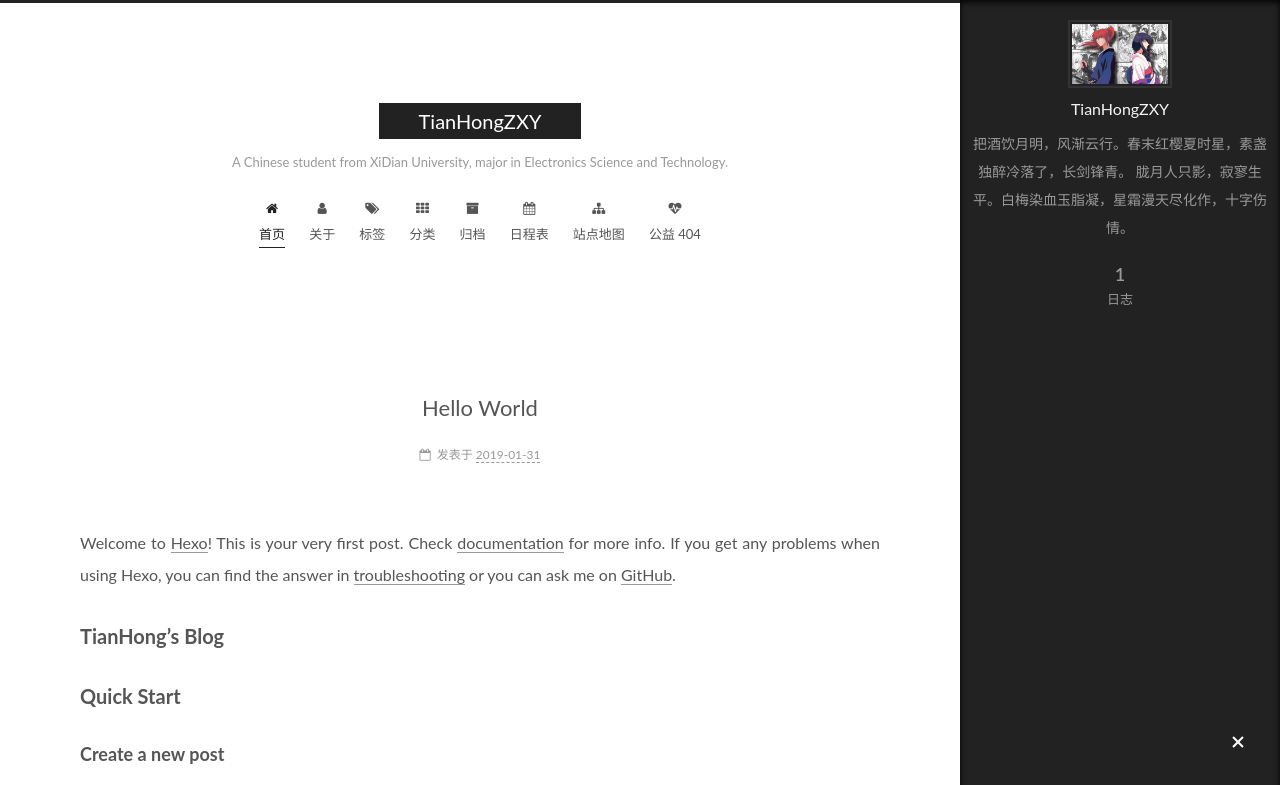
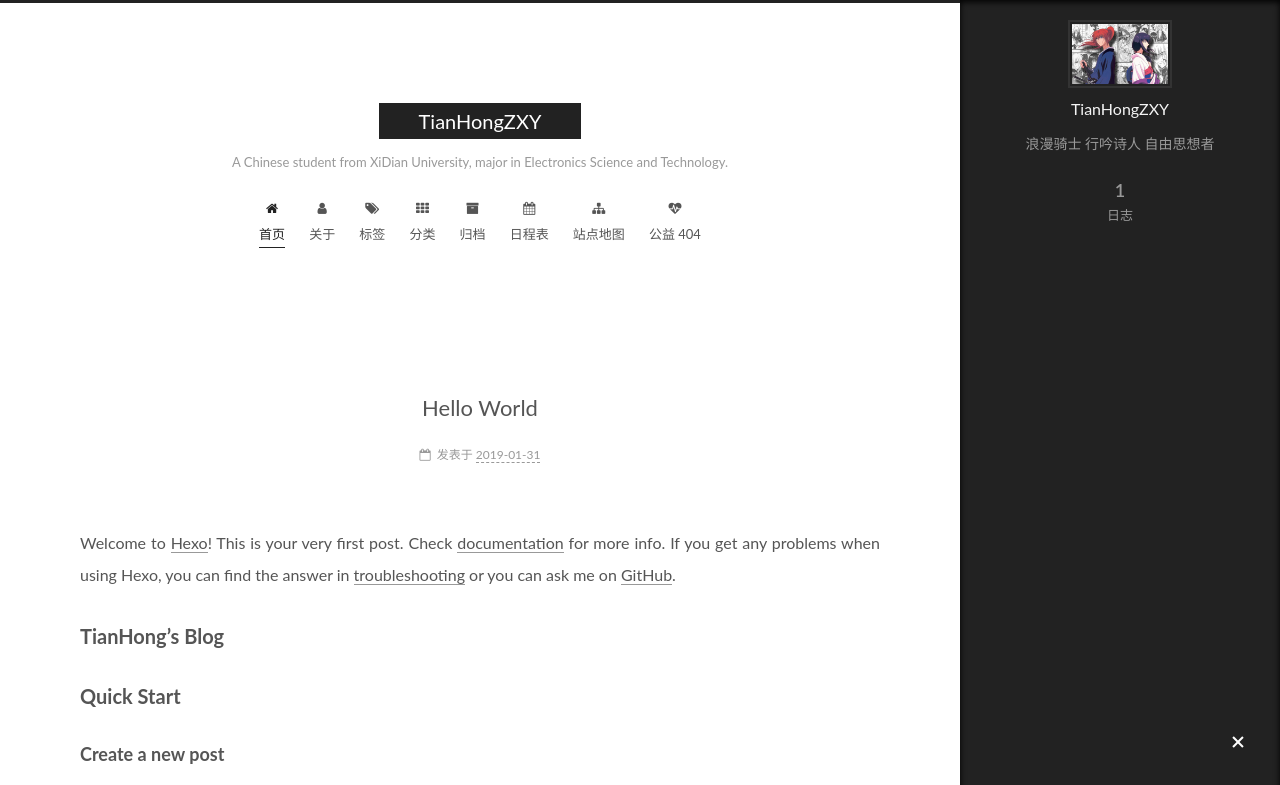
Before and after one commit to TianHongZXY/TianHongZXY.github.io, a plain HTML site: page index.html in a window 1280 px wide. Both pictures are taken after a click on the element 1238 px from the left and 743 px from the top of the page. Shown: the top 785 px of the page. Drawn offline with Linux system fonts and the light colour scheme.

Commit message:
Site updated: 2019-02-01 10:13:39

```diff
--- a/index.html
+++ b/index.html
@@ -96,16 +96,16 @@
 
 
 
-  <meta name="description" content="把酒饮月明，风渐云行。春末红樱夏时星，素盏独醉冷落了，长剑锋青。 胧月人只影，寂寥生平。白梅染血玉脂凝，星霜漫天尽化作，十字伤情。">
+  <meta name="description" content="浪漫骑士 行吟诗人 自由思想者">
 <meta property="og:type" content="website">
 <meta property="og:title" content="TianHongZXY">
 <meta property="og:url" content="https://TianHongZXY.github.io/index.html">
 <meta property="og:site_name" content="TianHongZXY">
-<meta property="og:description" content="把酒饮月明，风渐云行。春末红樱夏时星，素盏独醉冷落了，长剑锋青。 胧月人只影，寂寥生平。白梅染血玉脂凝，星霜漫天尽化作，十字伤情。">
+<meta property="og:description" content="浪漫骑士 行吟诗人 自由思想者">
 <meta property="og:locale" content="zh-CN">
 <meta name="twitter:card" content="summary">
 <meta name="twitter:title" content="TianHongZXY">
-<meta name="twitter:description" content="把酒饮月明，风渐云行。春末红樱夏时星，素盏独醉冷落了，长剑锋青。 胧月人只影，寂寥生平。白梅染血玉脂凝，星霜漫天尽化作，十字伤情。">
+<meta name="twitter:description" content="浪漫骑士 行吟诗人 自由思想者">
 
 
 
@@ -398,7 +398,7 @@
 
     <span hidden itemprop="author" itemscope="" itemtype="http://schema.org/Person">
       <meta itemprop="name" content="TianHongZXY">
-      <meta itemprop="description" content="把酒饮月明，风渐云行。春末红樱夏时星，素盏独醉冷落了，长剑锋青。 胧月人只影，寂寥生平。白梅染血玉脂凝，星霜漫天尽化作，十字伤情。">
+      <meta itemprop="description" content="浪漫骑士 行吟诗人 自由思想者">
       <meta itemprop="image" content="/images/header.jpg">
     </span>
 
@@ -564,7 +564,7 @@
               <img class="site-author-image" itemprop="image" src="/images/header.jpg" alt="TianHongZXY">
 
               <p class="site-author-name" itemprop="name">TianHongZXY</p>
-              <p class="site-description motion-element" itemprop="description">把酒饮月明，风渐云行。春末红樱夏时星，素盏独醉冷落了，长剑锋青。 胧月人只影，寂寥生平。白梅染血玉脂凝，星霜漫天尽化作，十字伤情。</p>
+              <p class="site-description motion-element" itemprop="description">浪漫骑士 行吟诗人 自由思想者</p>
           </div>
 
 
```
Also changed, not shown: 2019/01/31/hello-world/index.html (+2 -2 lines), archives/2019/01/index.html (+4 -4 lines), archives/2019/index.html (+4 -4 lines), archives/index.html (+4 -4 lines).
